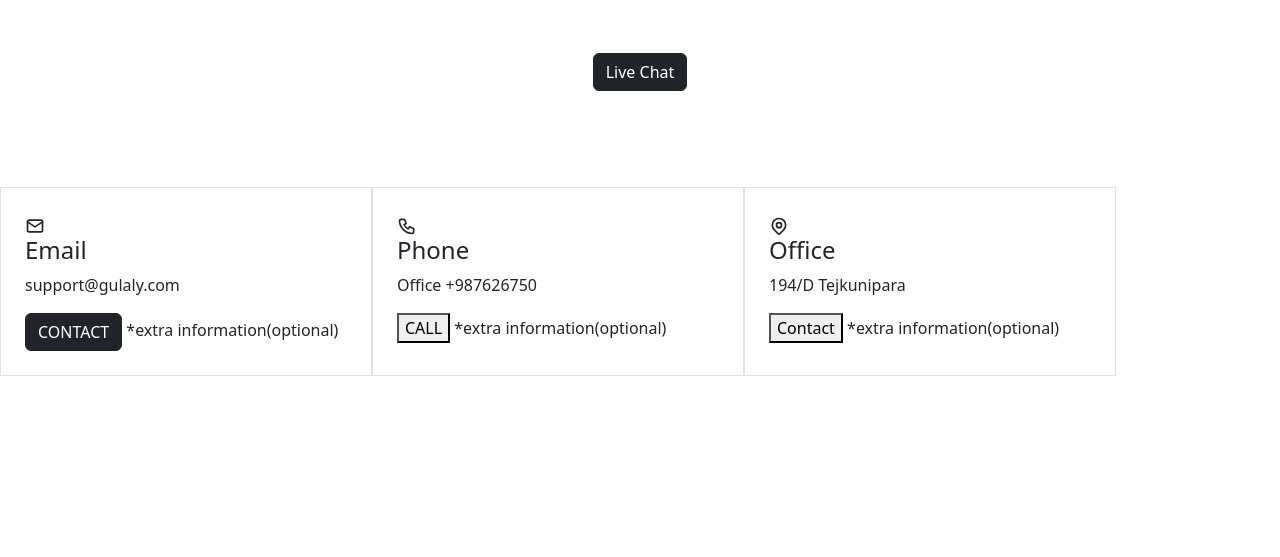
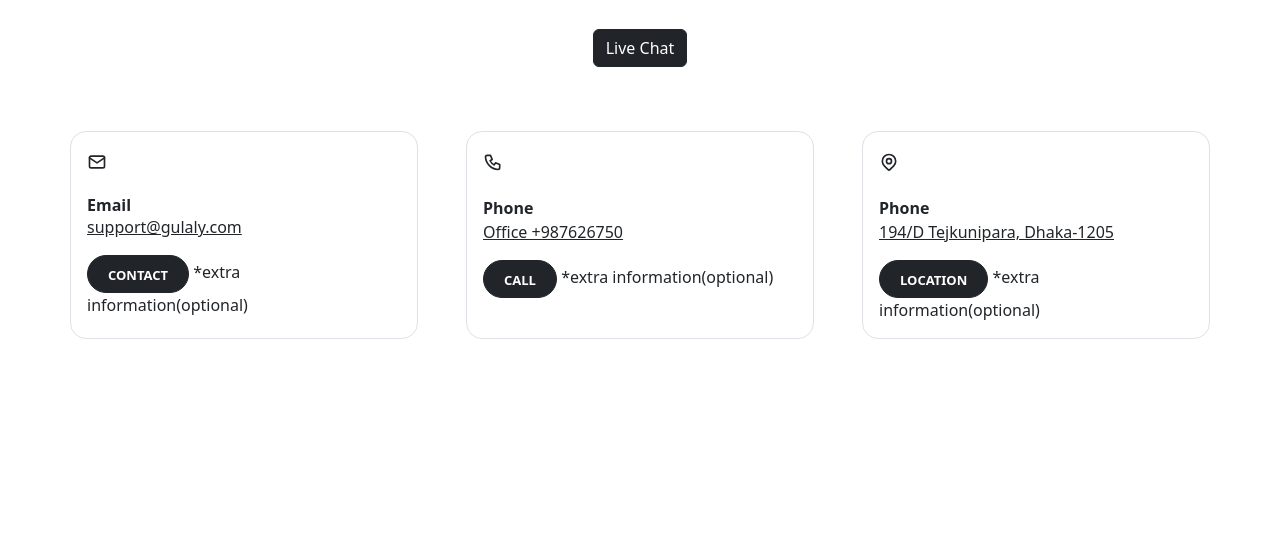
Before and after one commit to frsiam/footer-page-with-bootstrap, a plain HTML site: page index.html in a window 1280 px wide. Shown: the part 243-800 px from the top of the page. Drawn offline with nearby package versions, Linux system fonts and the light colour scheme.

Commit message:
final touch by completing all requirements

```diff
--- a/index.html
+++ b/index.html
@@ -4,18 +4,32 @@
     <meta charset="UTF-8">
     <meta name="viewport" content="width=device-width, initial-scale=1.0">
     <title>ContactUs</title>
+    <!-- Favicon -->
     <link rel="icon" href="icon/titleIcon.webp" type="image/x-icon">
+    <!-- // Bootstrap link -->
     <link href="https://cdn.jsdelivr.net/npm/bootstrap@5.3.2/dist/css/bootstrap.min.css" rel="stylesheet" integrity="sha384-T3c6CoIi6uLrA9TneNEoa7RxnatzjcDSCmG1MXxSR1GAsXEV/Dwwykc2MPK8M2HN" crossorigin="anonymous">
+    <!-- Internal Css for hover effect on Background color -->
+    <style>
+        .box{
+            transition: 0.5s;
+        }
+        .box:hover{
+            background-color: #E9EDEC;
+        }
+    </style>
 </head>
-<body>
-    <div class="container text-center mt-5">
+<!-- Main body -->
+<body class="container py-2">
+    <!-- Introduction section -->
+    <div class="mt-5  text-center">
         <p class="fs-6 text-uppercase fw-medium"><span style="font-size: smaller;">Caption</span></p>
         <h1>Contact Us</h1>
         <p class="mt-4 px-5">Our solutions help over 5 million+ small business. We are privileged to get acknowledgment and featured in top publications in the industry. Our responsive web designing team will create a layout for all screen sizes to ensure that your website visitors are able to view the information properly, which could help increase your conversions.</p>
-        <button type="button" class="btn btn-dark my-5 fw-medium">Live Chat</button>
+        <button type="button" class="btn btn-dark my-3 fw-medium">Live Chat</button>
     </div>
-    <div class="container-sm row mt-5">
-        <div class="col-sm border border-secondery-subtle p-4">
+    <!-- Contact section -->
+    <div class="my-5 row grid gap-5 mt-5">
+        <div class="box col-sm border rounded-4 border-secondery-subtle p-3">
             <div class="">
                 <svg xmlns="http://www.w3.org/2000/svg" class="icon icon-tabler icon-tabler-mail" width="20"
                         height="20" viewBox="0 0 24 24" stroke-width="2" stroke="currentColor" fill="none"
@@ -25,14 +39,14 @@
                         <path d="M3 7l9 6l9 -6" />
                     </svg>
             </div>
-            <h4>Email</h4>
-            <p>support@gulaly.com</p>
+            <h6 class="fw-bold mt-4 mb-0">Email</h6>
+            <p class="text-decoration-underline">support@gulaly.com</p>
             <div>
-                <button class="btn btn-dark">CONTACT</button>
+                <button class="btn btn-dark text-uppercase fw-semibold rounded-pill"><span class="px-2" style="font-size: small;">Contact</span></button>
                 <span>*extra information(optional)</span>
             </div>
         </div>
-        <div class="col-sm border border-secondery-subtle p-4">
+        <div class="box col-sm border rounded-4 border-secondery-subtle p-3">
             <div class="">
                 <svg xmlns="http://www.w3.org/2000/svg" class="icon icon-tabler icon-tabler-phone" width="20"
                     height="20" viewBox="0 0 24 24" stroke-width="2" stroke="currentColor" fill="none"
@@ -42,14 +56,14 @@
                         d="M5 4h4l2 5l-2.5 1.5a11 11 0 0 0 5 5l1.5 -2.5l5 2v4a2 2 0 0 1 -2 2a16 16 0 0 1 -15 -15a2 2 0 0 1 2 -2" />
                 </svg>
             </div>
-            <h4>Phone</h4>
-            <p>Office +987626750</p>
-            <div class="box-btn">
-                <button>CALL</button>
+            <p class="fw-bold mt-4 mb-0">Phone</p>
+            <p class="text-decoration-underline">Office +987626750</p>
+            <div>
+                <button class="btn btn-dark text-uppercase fw-semibold rounded-pill"><span class="px-2" style="font-size: small;">Call</span></button>
                 <span>*extra information(optional)</span>
             </div>
         </div>
-        <div class="col-sm border border-secondery-subtle p-4">
+        <div class="box col-sm border rounded-4 border-secondery-subtle p-3">
             <div class="">
                 <svg xmlns="http://www.w3.org/2000/svg" class="icon icon-tabler icon-tabler-map-pin" width="20"
                     height="20" viewBox="0 0 24 24" stroke-width="2" stroke="currentColor" fill="none"
@@ -59,10 +73,10 @@
                     <path d="M17.657 16.657l-4.243 4.243a2 2 0 0 1 -2.827 0l-4.244 -4.243a8 8 0 1 1 11.314 0z" />
                 </svg>
             </div>
-            <h4>Office</h4>
-            <p>194/D Tejkunipara</p>
-            <div class="box-btn">
-                <button>Contact</button>
+            <p class="fw-bold mt-4 mb-0">Phone</p>
+            <p class="text-decoration-underline">194/D Tejkunipara, Dhaka-1205</p>
+            <div>
+                <button class="btn btn-dark text-uppercase fw-semibold rounded-pill"><span class="px-2" style="font-size: small;">Location</span></button>
                 <span>*extra information(optional)</span>
             </div>
         </div>
```
